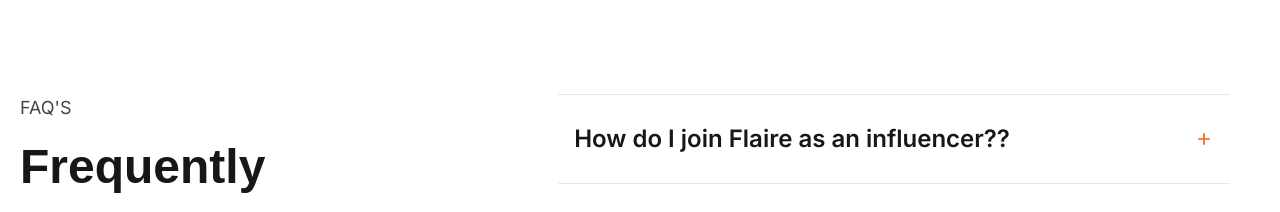
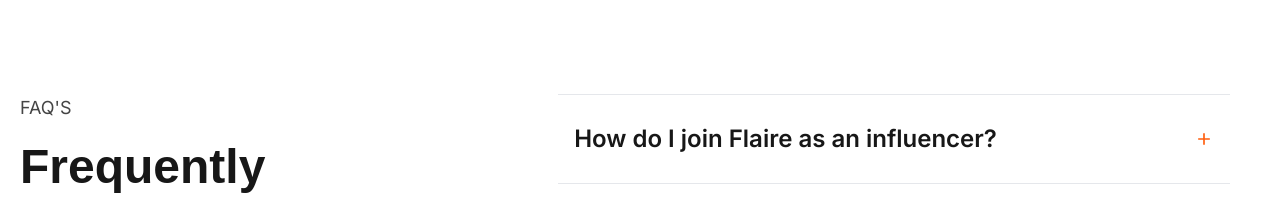
Before and after one commit to astriv-solutions/flaire-web, a Next.js app: page / in a window 1280 px wide. Shown: the part 5240-5452 px from the top of the page. Built offline with nearby package versions, Linux system fonts and the light colour scheme.

Commit message:
fix: Correct typo in FAQ

```diff
--- a/src/data/faq.ts
+++ b/src/data/faq.ts
@@ -3,7 +3,7 @@
 
 export const faqs: IFAQ[] = [
   {
-    question: `How do I join ${siteDetails.siteName} as an influencer??`,
+    question: `How do I join ${siteDetails.siteName} as an influencer?`,
     answer:
       'Simply download the Flaire app, create a profile with your audience details, and start exploring available brand campaigns.',
   },
```
